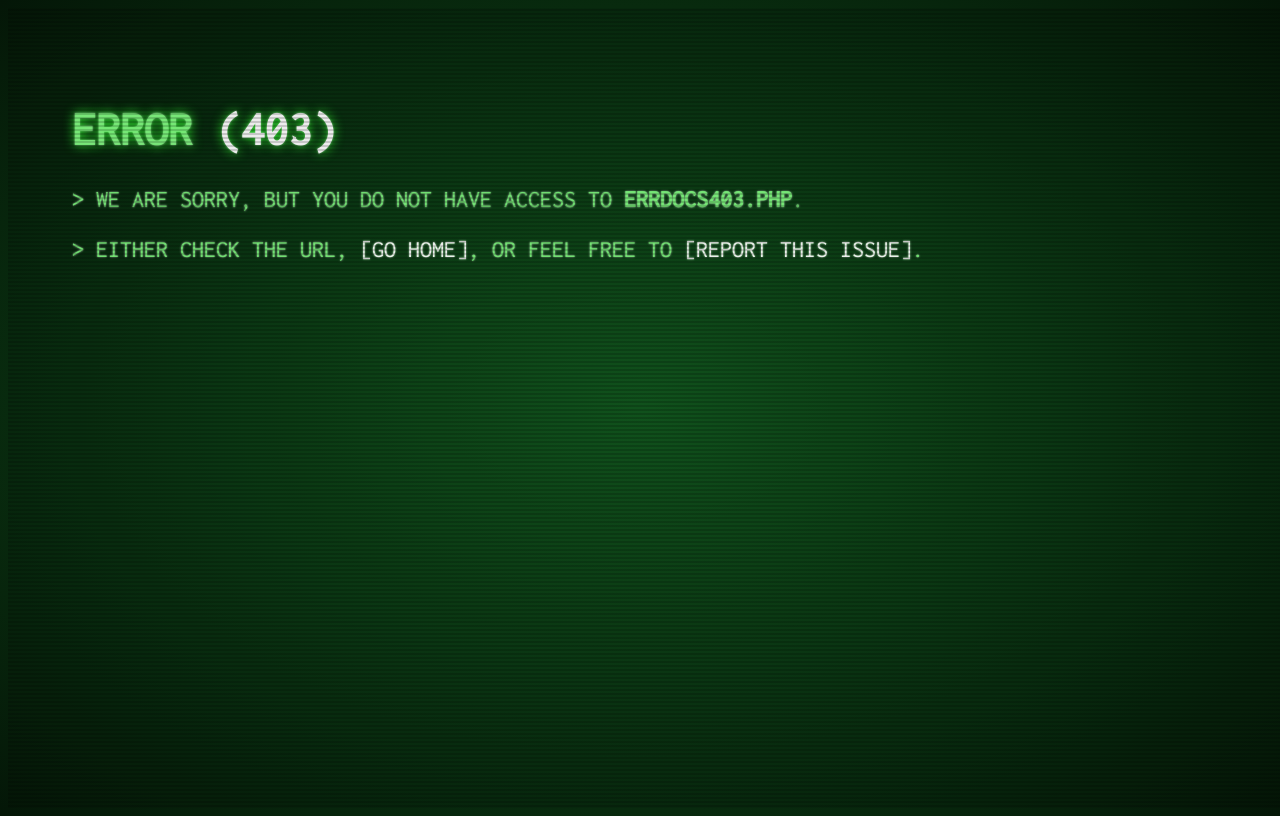
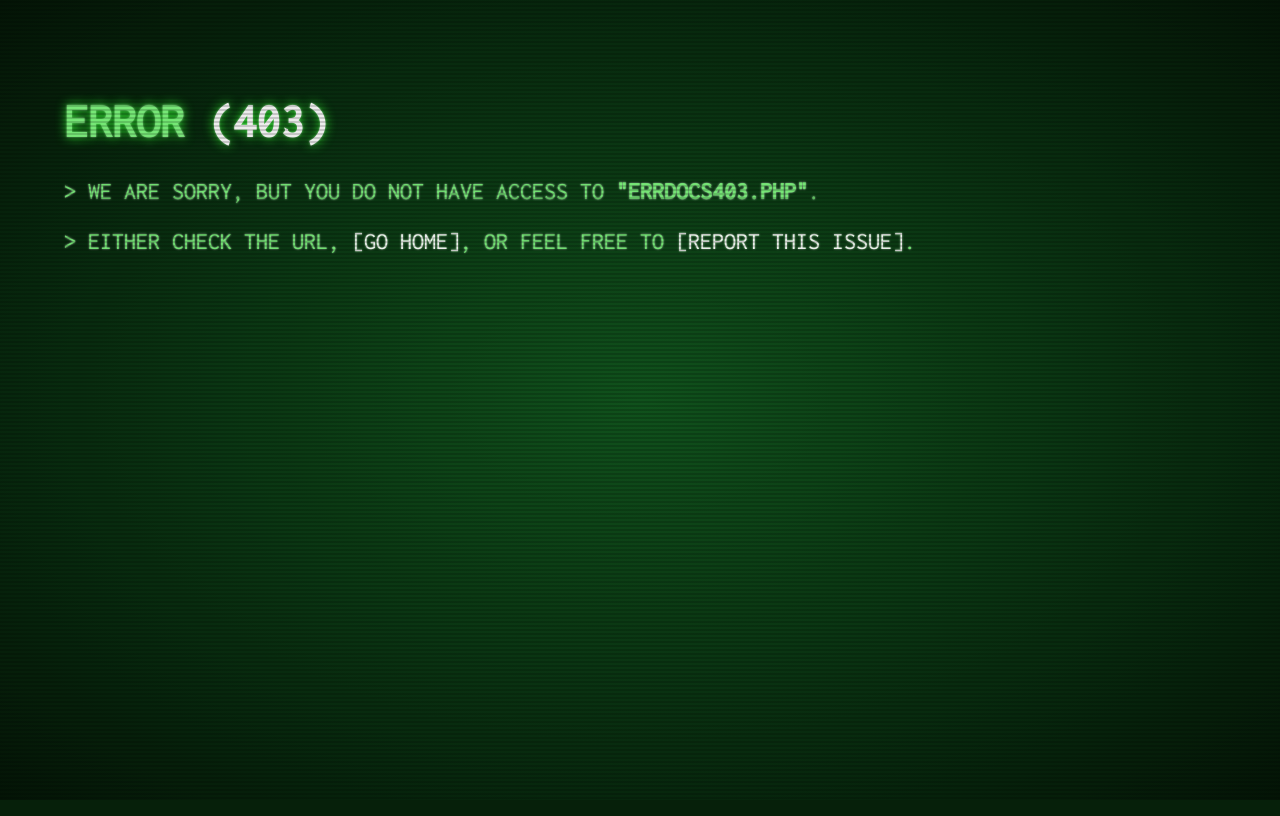
Before and after one commit to RrrrobertB1992/MultiSCAD, a PHP site: page /errDocs/403.php in a window 1280 px wide. Run offline with PHP 8.4, Linux system fonts and the light colour scheme.

Commit message:
Adjusted errors.css
Added codes to adjust HTTP errors CSS, including changing how <b> tags are handled, and adjustsing the start time of the scrolling animation.
Also added opacity to ste overlay to hide it until the scan line is hidden until the animation starts.

```diff
--- a/errDocs/errors.css
+++ b/errDocs/errors.css
@@ -20,6 +20,20 @@ body {
   text-shadow:
       0 0 1ex rgba(51, 255, 51, 1),
       0 0 2px rgba(255, 255, 255, 0.8);
+	  overflow: hidden;
+	  margin:0px;
+}
+
+b {
+
+}
+
+b::before {
+	content:'"';
+}
+
+b::after {
+	content:'"';
 }
 
 .overlay {
@@ -57,11 +71,12 @@ body {
       transparent 100%);
   background-repeat: no-repeat;
   animation: scan 7.5s linear 1s infinite;
+  opacity: 0;
 }
 
 @keyframes scan {
-  0%        { background-position: 0 -100vh; }
-  35%, 100% { background-position: 0 100vh; }
+  0% {opacity: 100;background-position: 0 -100vh; }
+  35%, 100% {opacity: 100;background-position: 0 100vh; }
 }
 
 .terminal {
```
